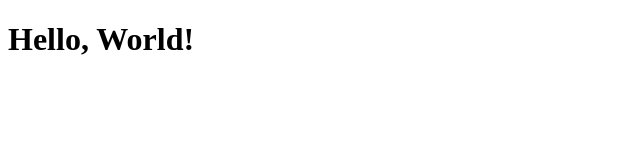
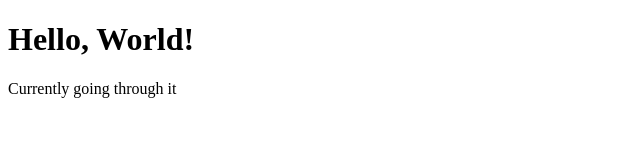
Before and after one commit to robert-melena/CS3338-first-project, a plain HTML site: page index.html in a window 1280 px wide. Shown: the whole page, without its empty margins (0-640 px from the left). Drawn offline with Linux system fonts and the light colour scheme.

Commit message:
Update index.html
added p tag

```diff
--- a/index.html
+++ b/index.html
@@ -7,5 +7,6 @@
 </head>
 <body>
     <h1>Hello, World!</h1>
+    <p>Currently going through it</p>
 </body>
 </html>
```
